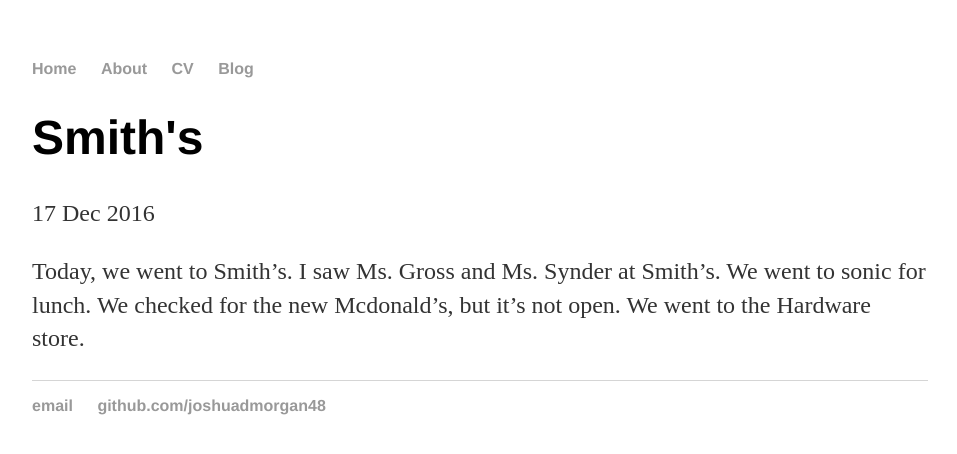
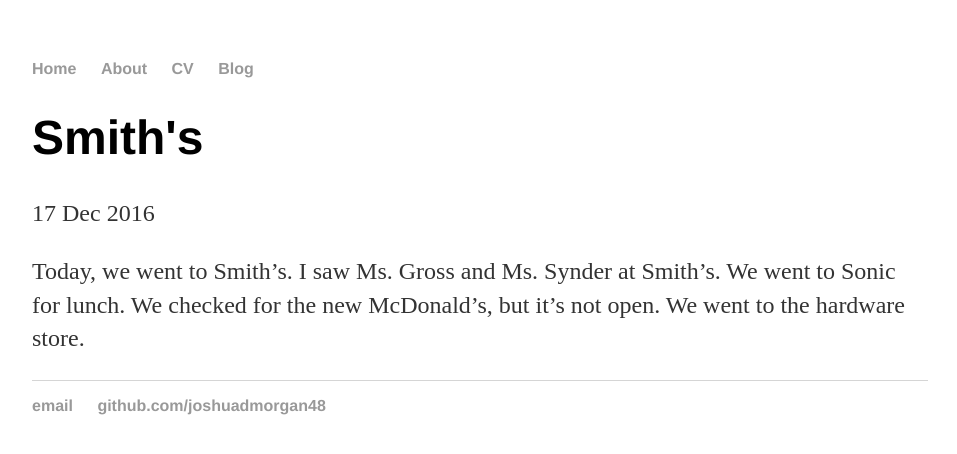
Before and after one commit to joshuadmorgan48/joshuadmorgan48.github.io, a Jekyll site: the page built from _posts/2016-12-17-Smith's-post.md, in a window 1280 px wide. Shown: the top 454 px of the page, without its empty margins (160-1117 px from the left). Built offline with Jekyll 4.4.1, drawn with Linux system fonts in a browser that asks for light colours.

```diff
--- a/_posts/2016-12-17-Smith's-post.md
+++ b/_posts/2016-12-17-Smith's-post.md
@@ -4,4 +4,4 @@ title: "Smith's"
 date: 2016-12-17
 ---
 
-Today, we went to Smith's. I saw Ms. Gross and Ms. Synder at Smith's. We went to sonic for lunch. We checked for the new Mcdonald's, but it's not open. We went to the Hardware store.
+Today, we went to Smith's. I saw Ms. Gross and Ms. Synder at Smith's. We went to Sonic for lunch. We checked for the new McDonald's, but it's not open. We went to the hardware store.
```
